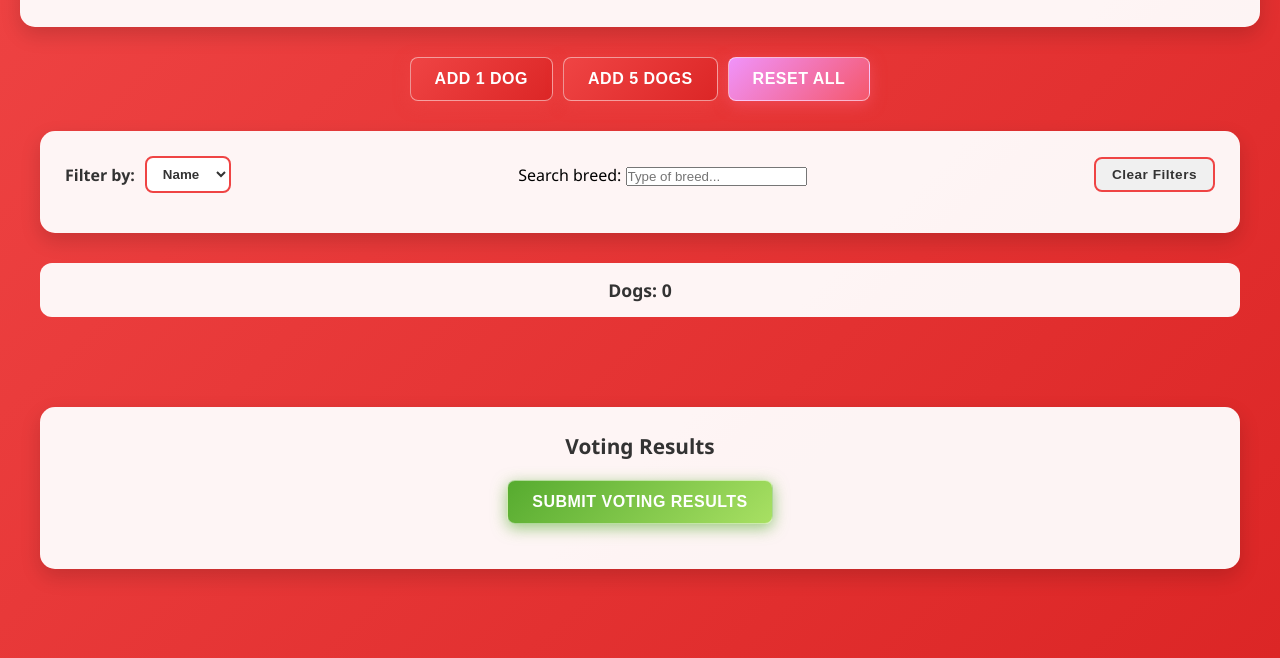
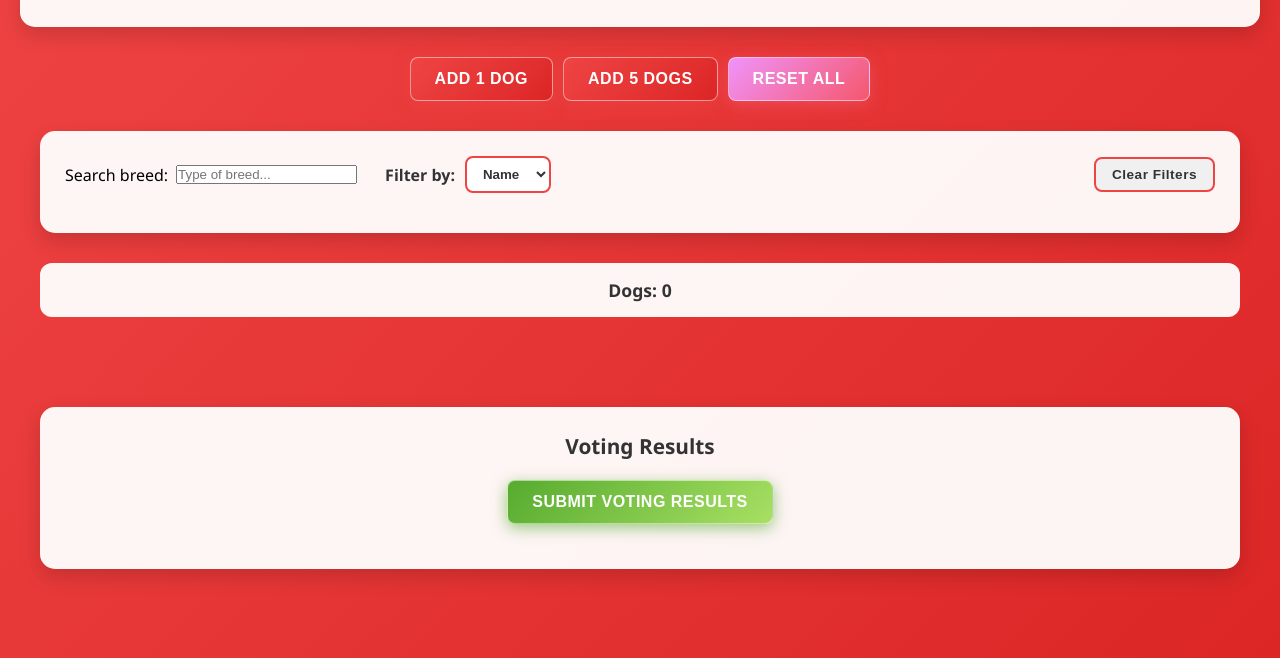
Before and after one commit to alimiab/perricos-id3, a plain HTML site: page index.html in a window 1280 px wide. Shown: the part 142-800 px from the top of the page. Drawn offline with Linux system fonts and the light colour scheme; no server answers.

Commit message:
refactor: enhance filter section with breed search and type selector

```diff
--- a/index.css
+++ b/index.css
@@ -330,13 +330,31 @@ header p {
 }
 
 /*FILTERS HEADER*/
+
 .filters-header {
   display: flex;
-  justify-content: space-between;
-  align-items: center;  /* Vertically align items to center */
+  flex-direction: row;
+  align-items: center;
+  justify-content: flex-start;
   margin-bottom: 15px;
-  gap: 15px;
+  gap: 20px;
   flex-wrap: wrap;
+}
+
+.breed-search {
+  display: flex;
+  align-items: center;
+  gap: 8px;
+}
+
+.filter-type-selector {
+  display: flex;
+  align-items: center;
+  gap: 10px;
+}
+
+#clear-filters {
+  margin-left: auto;
 }
 
 .filters-header h2 {
--- a/index.html
+++ b/index.html
@@ -35,18 +35,19 @@
       <!-- FILTER SECTION - Shows buttons to filter dogs by name or breed -->
       <div class="filters-section">
         <div class="filters-header">
+          <!-- Search bar for breed (left) -->
+          <div class="breed-search">
+            <label for="breed-search-input">Search breed:</label>
+            <input type="text" id="breed-search-input" placeholder="Type of breed..." autocomplete="off" />
+            <div id="breed-suggestions"></div>
+          </div>
+          <!-- Filter type selector (right of breed search) -->
           <div class="filter-type-selector">
             <label for="filter-type">Filter by:</label>
             <select id="filter-type">
               <option value="name">Name</option>
               <option value="breed">Breed</option>
             </select>
-          </div>
-          <!-- Search bar for breed -->
-          <div class="breed-search">
-            <label for="breed-search-input">Search breed:</label>
-            <input type="text" id="breed-search-input" placeholder="Type of breed..." autocomplete="off" />
-            <div id="breed-suggestions"></div>
           </div>
           <!-- Button to clear all filters -->
           <button id="clear-filters" class="btn btn-secondary">Clear Filters</button>
```
